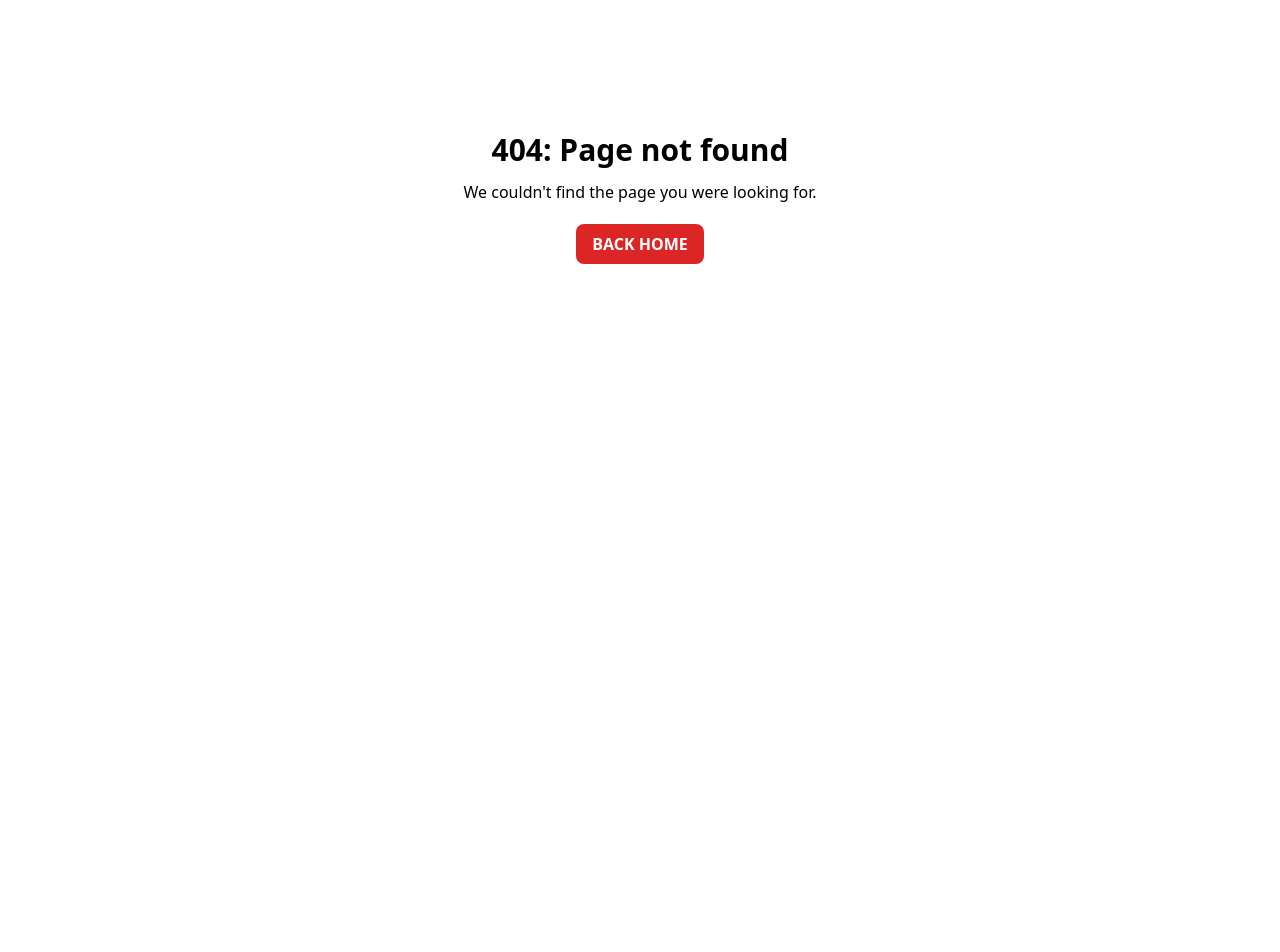
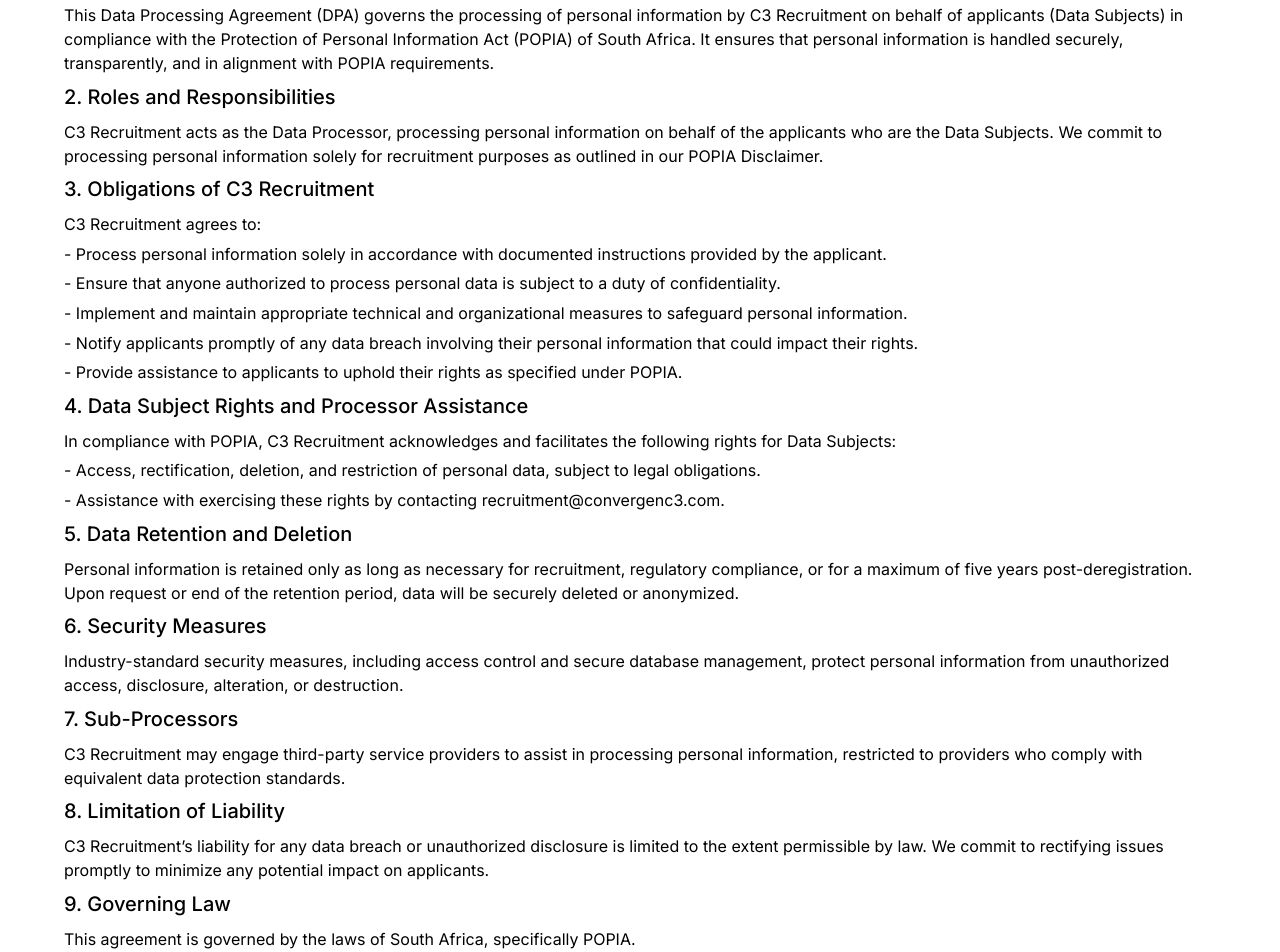
Before and after one commit to c3-dev-house/C3-Recruitment-Client-master, a React (Create React App) app: page /dataProcessing in a window 1280 px wide. Before the commit this address had no page. Shown: the part 160-1112 px from the top of the page. Before the commit the page ends 872 px from the top, so only its background shows below. Built offline with nearby package versions, Linux system fonts and the light colour scheme.

Commit message:
DPA added before final submission

```diff
--- a/src/App.js
+++ b/src/App.js
@@ -7,6 +7,7 @@
 import { ThemeProvider } from "@mui/material";
 import { createTheme } from "@mui/material/styles";
 import Legal from "./pages/Legal";
+import DataProcessingAgreement from "./pages/DataProcessingAgreement"
 
 const theme = createTheme({
   typography: {
@@ -24,6 +25,7 @@
           <Route path="/submit/:id" element={<Submission />} />
           <Route path="*" element={<PageNotFound />} />
           <Route path="/legal" element={<Legal />} />
+          <Route path="/dataProcessing" element={<DataProcessingAgreement />} />
         </Routes>
       </Router>
     </ThemeProvider>
--- a/src/components/FormUpload.js
+++ b/src/components/FormUpload.js
@@ -182,6 +182,10 @@
     window.open('/legal', '_blank'); // Opens in a new tab or window
   };
 
+  const OpenDPA = () => {
+    window.open('/dataProcessing', '_blank'); // Opens in a new tab or window
+  };
+
   const validations = ()=>{
     let currentYear = new Date().getFullYear();
     let graduateYear = parseInt(localStorage.getItem('graduationYear'));
@@ -246,8 +250,8 @@
         className="text-center"
         style={{
           border:"1px solid",
-          marginLeft: '30%',
-          marginRight: '30%' ,
+          marginLeft: '20%',
+          marginRight: '20%' ,
           borderRadius:"10px 10px 10px 10px",
           boxShadow: "0 4px 6px rgba(0, 0, 0, 0.1), 0 1px 3px rgba(0, 0, 0, 0.08)",
           backgroundColor:"InfoBackground"
@@ -260,7 +264,10 @@
           onChange={handleCheckboxChange}
           required
         />
-        <label for="consent"> I have read and agree to the <a style={{color:"red"}} onClick={OpenLegalPage}>POPIA Policy</a>.</label>
+        <label for="consent"> I have read and agree to the{' '}
+          <a style={{color:"red"}} onClick={OpenLegalPage}>POPIA Policy</a>{' '} and {' '}
+          <a style={{color:"red"}} onClick={OpenDPA}>Data Processing Agreement</a>
+        </label>
       </div>
       {uploading ? (
         <div className="horizontal container mt-5">
--- /dev/null
+++ b/src/pages/DataProcessingAgreement.js
@@ -0,0 +1,105 @@
+import React from 'react';
+import { Box, Typography, Container } from '@mui/material';
+
+const ProcessingAgreement = () => {
+  return (
+    <Container sx={{ py: 4 }}>
+      <Box sx={{ display: 'flex', flexDirection: 'column', alignItems: 'left' }}>
+        <img src='/images/new_logo.png' alt='c3Logo' style={{ width: '200px', marginBottom: '16px',marginLeft:'auto' }} />
+        <Typography variant="h4" gutterBottom>
+          Data Processing Agreement
+        </Typography>
+
+        <Typography variant="h6" gutterBottom>
+          1. Purpose of Agreement
+        </Typography>
+        <Typography variant="body1" gutterBottom >
+          This Data Processing Agreement (DPA) governs the processing of personal information by C3 Recruitment on behalf of applicants (Data Subjects) in compliance with the Protection of Personal Information Act (POPIA) of South Africa. It ensures that personal information is handled securely, transparently, and in alignment with POPIA requirements.
+        </Typography>
+
+        <Typography variant="h6" gutterBottom>
+          2. Roles and Responsibilities
+        </Typography>
+        <Typography variant="body1" gutterBottom >
+          C3 Recruitment acts as the Data Processor, processing personal information on behalf of the applicants who are the Data Subjects. We commit to processing personal information solely for recruitment purposes as outlined in our POPIA Disclaimer.
+        </Typography>
+
+        <Typography variant="h6" gutterBottom>
+          3. Obligations of C3 Recruitment
+        </Typography>
+        <Typography variant="body1" gutterBottom >
+          C3 Recruitment agrees to:
+        </Typography>
+        <Typography variant="body1" gutterBottom >
+          - Process personal information solely in accordance with documented instructions provided by the applicant.
+        </Typography>
+        <Typography variant="body1" gutterBottom >
+          - Ensure that anyone authorized to process personal data is subject to a duty of confidentiality.
+        </Typography>
+        <Typography variant="body1" gutterBottom >
+          - Implement and maintain appropriate technical and organizational measures to safeguard personal information.
+        </Typography>
+        <Typography variant="body1" gutterBottom >
+          - Notify applicants promptly of any data breach involving their personal information that could impact their rights.
+        </Typography>
+        <Typography variant="body1" gutterBottom >
+          - Provide assistance to applicants to uphold their rights as specified under POPIA.
+        </Typography>
+
+        <Typography variant="h6" gutterBottom>
+          4. Data Subject Rights and Processor Assistance
+        </Typography>
+        <Typography variant="body1" gutterBottom >
+          In compliance with POPIA, C3 Recruitment acknowledges and facilitates the following rights for Data Subjects:
+        </Typography>
+        <Typography variant="body1" gutterBottom >
+          - Access, rectification, deletion, and restriction of personal data, subject to legal obligations.
+        </Typography>
+        <Typography variant="body1" gutterBottom >
+          - Assistance with exercising these rights by contacting recruitment@convergenc3.com.
+        </Typography>
+
+        <Typography variant="h6" gutterBottom>
+          5. Data Retention and Deletion
+        </Typography>
+        <Typography variant="body1" gutterBottom >
+          Personal information is retained only as long as necessary for recruitment, regulatory compliance, or for a maximum of five years post-deregistration. Upon request or end of the retention period, data will be securely deleted or anonymized.
+        </Typography>
+
+        <Typography variant="h6" gutterBottom>
+          6. Security Measures
+        </Typography>
+        <Typography variant="body1" gutterBottom >
+          Industry-standard security measures, including access control and secure database management, protect personal information from unauthorized access, disclosure, alteration, or destruction.
+        </Typography>
+
+        <Typography variant="h6" gutterBottom>
+          7. Sub-Processors
+        </Typography>
+        <Typography variant="body1" gutterBottom >
+          C3 Recruitment may engage third-party service providers to assist in processing personal information, restricted to providers who comply with equivalent data protection standards.
+        </Typography>
+
+        <Typography variant="h6" gutterBottom>
+          8. Limitation of Liability
+        </Typography>
+        <Typography variant="body1" gutterBottom >
+          C3 Recruitment’s liability for any data breach or unauthorized disclosure is limited to the extent permissible by law. We commit to rectifying issues promptly to minimize any potential impact on applicants.
+        </Typography>
+
+        <Typography variant="h6" gutterBottom>
+          9. Governing Law
+        </Typography>
+        <Typography variant="body1" gutterBottom >
+          This agreement is governed by the laws of South Africa, specifically POPIA.
+        </Typography>
+
+        <Typography variant="body1" gutterBottom>
+          C3 Recruitment
+        </Typography>
+      </Box>
+    </Container>
+  );
+};
+
+export default ProcessingAgreement;
--- a/src/pages/HomePage.js
+++ b/src/pages/HomePage.js
@@ -177,6 +177,10 @@
             {' '}
             <Link href="/legal" target="_blank" underline="always">
               POPIA policy
+            </Link>
+            {' '}and{' '}
+            <Link href="dataProcessing" target="_blank" underline="always">
+              Processing Agreement
             </Link>.
           </Typography>
         </Box>
--- a/src/pages/Legal.js
+++ b/src/pages/Legal.js
@@ -5,82 +5,80 @@
   return (
     <Container sx={{ py: 4 }}>
       <Box sx={{ display: 'flex', flexDirection: 'column', alignItems: 'left' }}>
+        <img src='/images/new_logo.png' alt='c3Logo' style={{ width: '200px', marginBottom: '16px',marginLeft:'auto' }} />
         <Typography variant="h4" gutterBottom>
-          Legal Information
-        </Typography>
-        <Typography variant="h6" gutterBottom>
           POPI Act Disclaimer
         </Typography>
         <Typography variant="body1" gutterBottom>
           Welcome to C3 Recruitment.
         </Typography>
-        <Typography variant="body1" gutterBottom sx={{fontStyle:"italic"}}>
+        <Typography variant="body1" gutterBottom >
           At C3 Recruitment, we are committed to protecting your personal information and ensuring that your privacy is respected. This disclaimer outlines how we handle your personal data in compliance with the Protection of Personal Information Act (POPIA) of South Africa.
         </Typography>
         <Typography variant="h6" gutterBottom>
           1. Collection of Personal Information
         </Typography>
-        <Typography variant="body1" gutterBottom sx={{fontStyle:"italic"}}>
+        <Typography variant="body1" gutterBottom >
           We collect and process personal information that you voluntarily provide to us when applying for job opportunities. This information may include, but is not limited to, your name, contact details, qualifications, and any other information related to your application.
         </Typography>
         <Typography variant="h6" gutterBottom>
           2. Purpose of Collection
         </Typography>
-        <Typography variant="body1" gutterBottom sx={{fontStyle:"italic"}}>
+        <Typography variant="body1" gutterBottom >
           The personal information collected is used for the following purposes:
         </Typography>
-        <Typography variant="body1" gutterBottom sx={{fontStyle:"italic"}}>
+        <Typography variant="body1" gutterBottom >
           - To process your job application.
         </Typography>
-        <Typography variant="body1" gutterBottom sx={{fontStyle:"italic"}}>
+        <Typography variant="body1" gutterBottom >
           - To communicate with you regarding your application and related opportunities.
         </Typography>
-        <Typography variant="body1" gutterBottom sx={{fontStyle:"italic"}}>
+        <Typography variant="body1" gutterBottom >
           - To assess your qualifications and suitability for employment.
         </Typography>
-        <Typography variant="body1" gutterBottom sx={{fontStyle:"italic"}}>
+        <Typography variant="body1" gutterBottom >
           - To comply with legal obligations.
         </Typography>
         <Typography variant="h6" gutterBottom>
           3. Data Storage and Security
         </Typography>
-        <Typography variant="body1" gutterBottom sx={{fontStyle:"italic"}}>
+        <Typography variant="body1" gutterBottom >
           All personal information is securely stored in our MongoDB database. We have implemented appropriate technical and organizational measures to protect your personal information against unauthorized access, alteration, disclosure, or destruction.
         </Typography>
-        <Typography variant="body1" gutterBottom sx={{fontStyle:"italic"}}>
+        <Typography variant="body1" gutterBottom >
           Personal information can be stored for up to five years after a user deregisters from the application.
         </Typography>
         <Typography variant="h6" gutterBottom>
           4. Sharing of Personal Information
         </Typography>
-        <Typography variant="body1" gutterBottom sx={{fontStyle:"italic"}}>
+        <Typography variant="body1" gutterBottom >
           We do not share your personal information with third parties except as necessary to provide our services or as required by law.
         </Typography>
         <Typography variant="h6" gutterBottom>
           5. Your Rights
         </Typography>
-        <Typography variant="body1" gutterBottom sx={{fontStyle:"italic"}}>
+        <Typography variant="body1" gutterBottom >
           In accordance with POPIA, you have the right to:
         </Typography>
-        <Typography variant="body1" gutterBottom sx={{fontStyle:"italic"}}>
+        <Typography variant="body1" gutterBottom >
           - Access your personal information.
         </Typography>
-        <Typography variant="body1" gutterBottom sx={{fontStyle:"italic"}}>
+        <Typography variant="body1" gutterBottom >
           - Correct or update any personal information that is inaccurate.
         </Typography>
-        <Typography variant="body1" gutterBottom sx={{fontStyle:"italic"}}>
+        <Typography variant="body1" gutterBottom >
           - Object to the processing of your personal information.
         </Typography>
-        <Typography variant="body1" gutterBottom sx={{fontStyle:"italic"}}>
+        <Typography variant="body1" gutterBottom >
           - Request the deletion of your personal information.
         </Typography>
         <Typography variant="h6" gutterBottom>
           6. Contact Us
         </Typography>
-        <Typography variant="body1" gutterBottom sx={{fontStyle:"italic"}}>
+        <Typography variant="body1" gutterBottom >
           If you have any questions or concerns about how we handle your personal information, please contact us via email addressed to recruitment@convergenc3.com.
         </Typography>
-        <Typography variant="body1" gutterBottom sx={{fontStyle:"italic"}}>
+        <Typography variant="body1" gutterBottom >
           By using our recruitment site, you acknowledge that you have read and understood this disclaimer and agree to the collection, use, and storage of your personal information as described.
         </Typography>
         <Typography variant="body1" gutterBottom>
```
